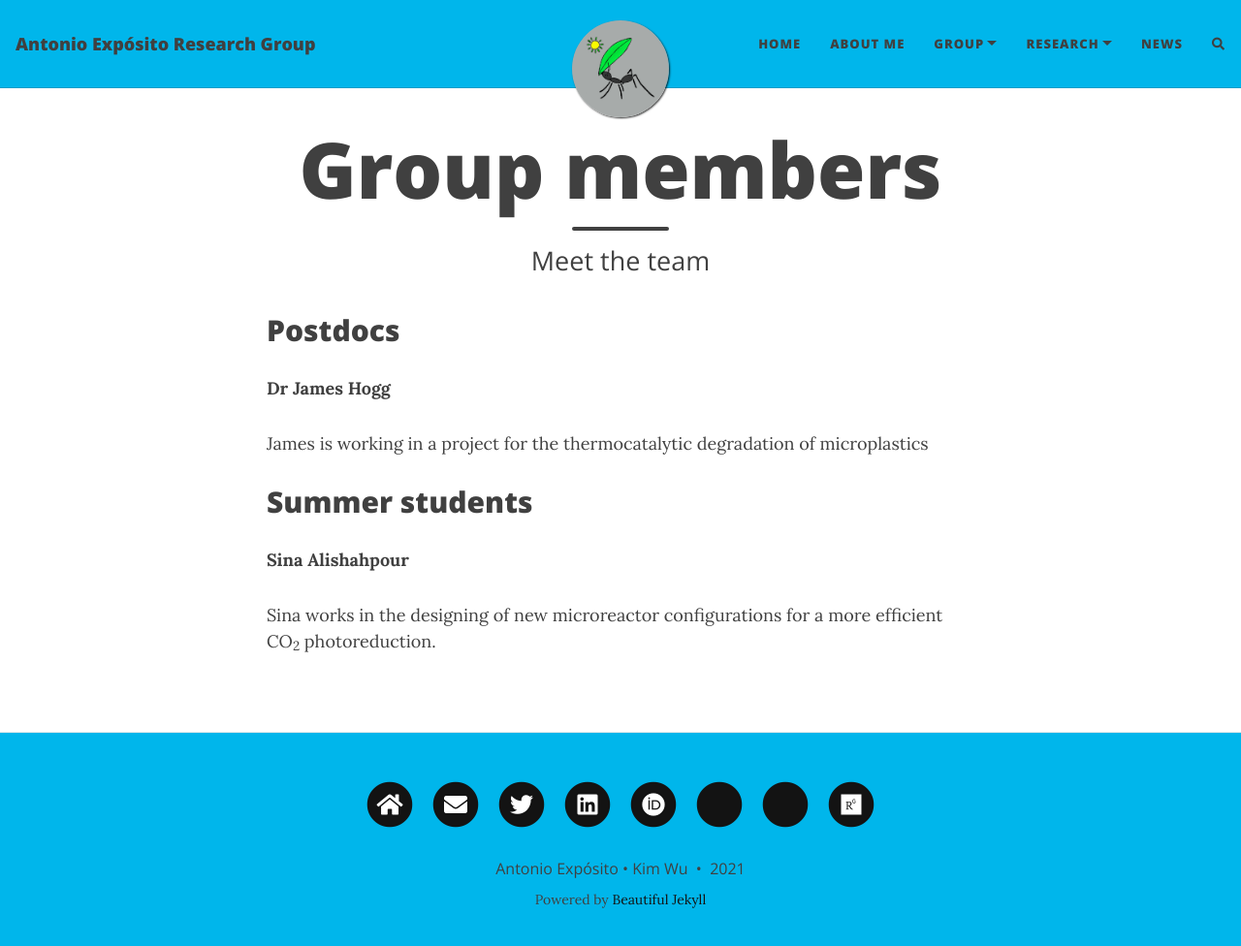
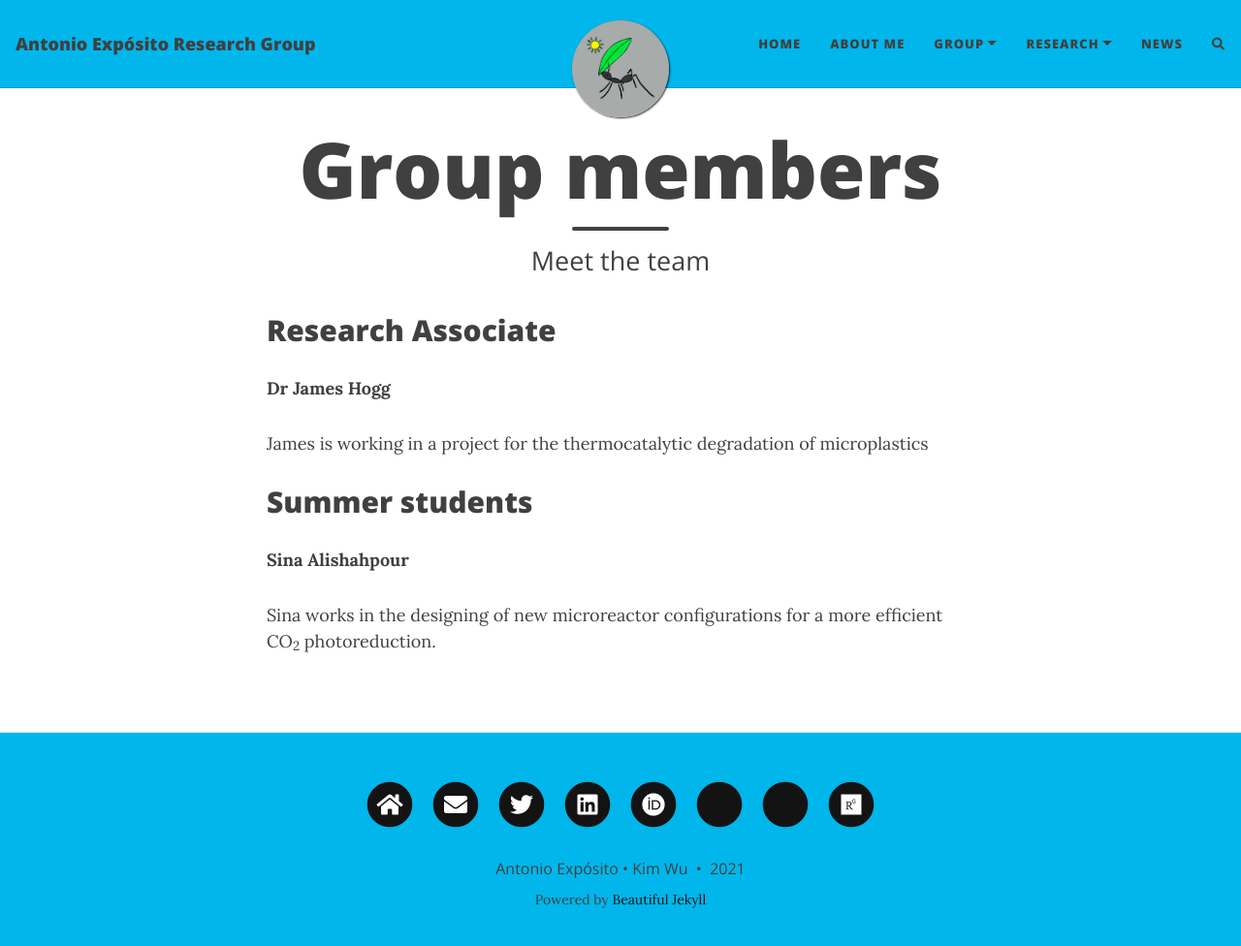
Before and after one commit to AntonioJExposito/AntonioJExposito.github.io, a Jekyll site: the page built from members.md, in a window 1280 px wide and 989 px high. Shown: the top 976 px of the window at 97% size. Built offline with Jekyll 4.4.1, drawn with Linux system fonts in a browser that asks for light colours; nearby versions of some CDN libraries; comment, search, counter and statistics services are not loaded; a style sheet for code colours, icons or effects is not loaded.

Commit message:
Update members.md

```diff
--- a/members.md
+++ b/members.md
@@ -4,7 +4,7 @@ title: Group members
 subtitle: Meet the team
 ---
 
-## Postdocs
+## Research Associate
 
 **Dr James Hogg**
 
```
